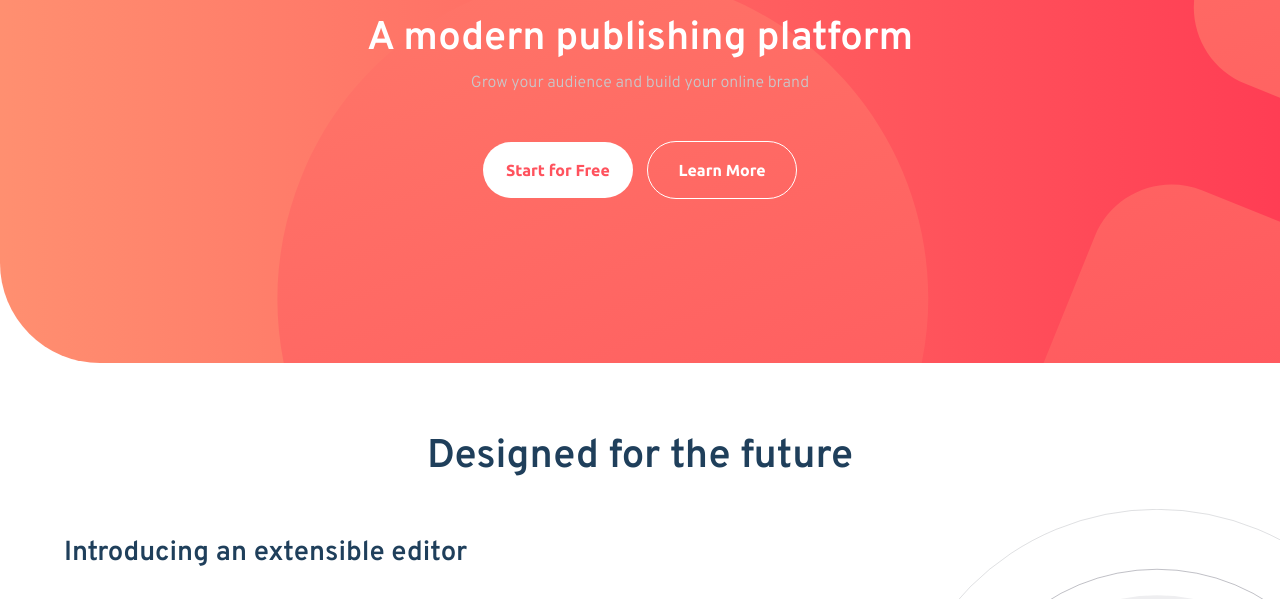
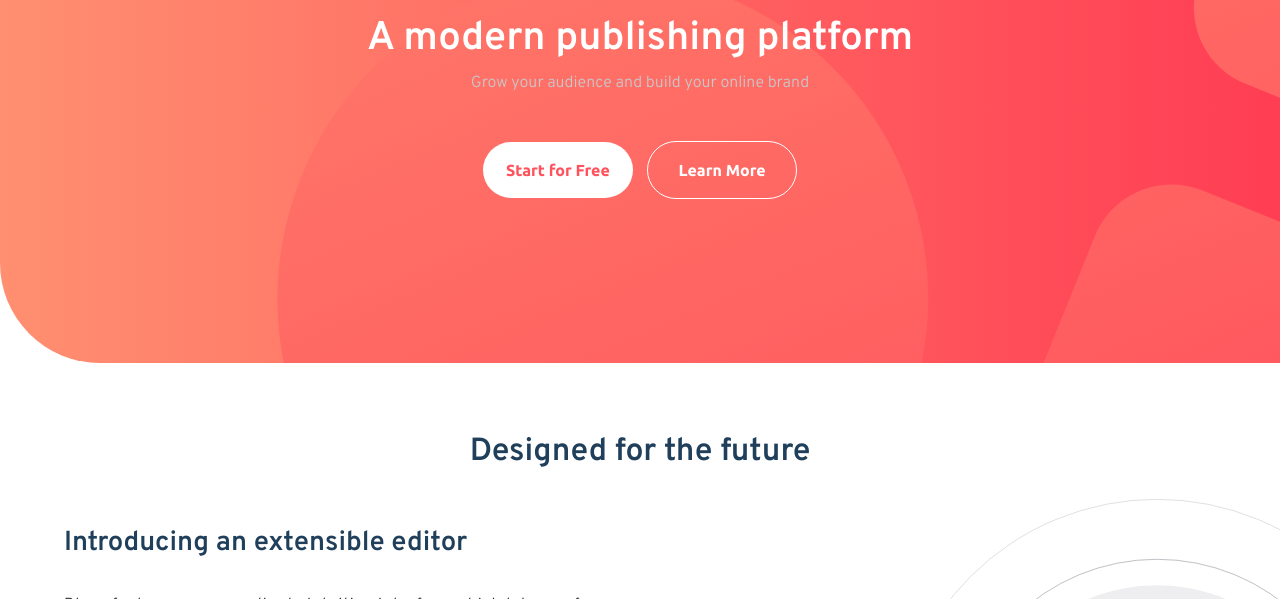
Before and after one commit to abdalmalik1996/Frontend-Mentor-Blogr-, a plain HTML site: page index.html in a window 1280 px wide. Shown: the part 149-748 px from the top of the page. Drawn offline with nearby package versions, Linux system fonts and the light colour scheme.

Commit message:
design header

```diff
--- a/index.html
+++ b/index.html
@@ -80,7 +80,7 @@
 </header>
 <main>
   <section class="section-designed">
-    <h1 class="designed-header">Designed for the future</h1>
+    <h2 class="designed-header">Designed for the future</h2>
     <div class="section-row-designed row">
       <div class="designed-title col-8">
         <h2 class="designed-title-header">Introducing an extensible editor</h2>
--- a/style.css
+++ b/style.css
@@ -162,6 +162,7 @@ padding: 5% 5% !important;
     align-items: center;
 }
 .designed-header{
+    font-size: 32px !important;
     text-align: center;
     padding: 20px ;
     margin-top: 50px;
```
